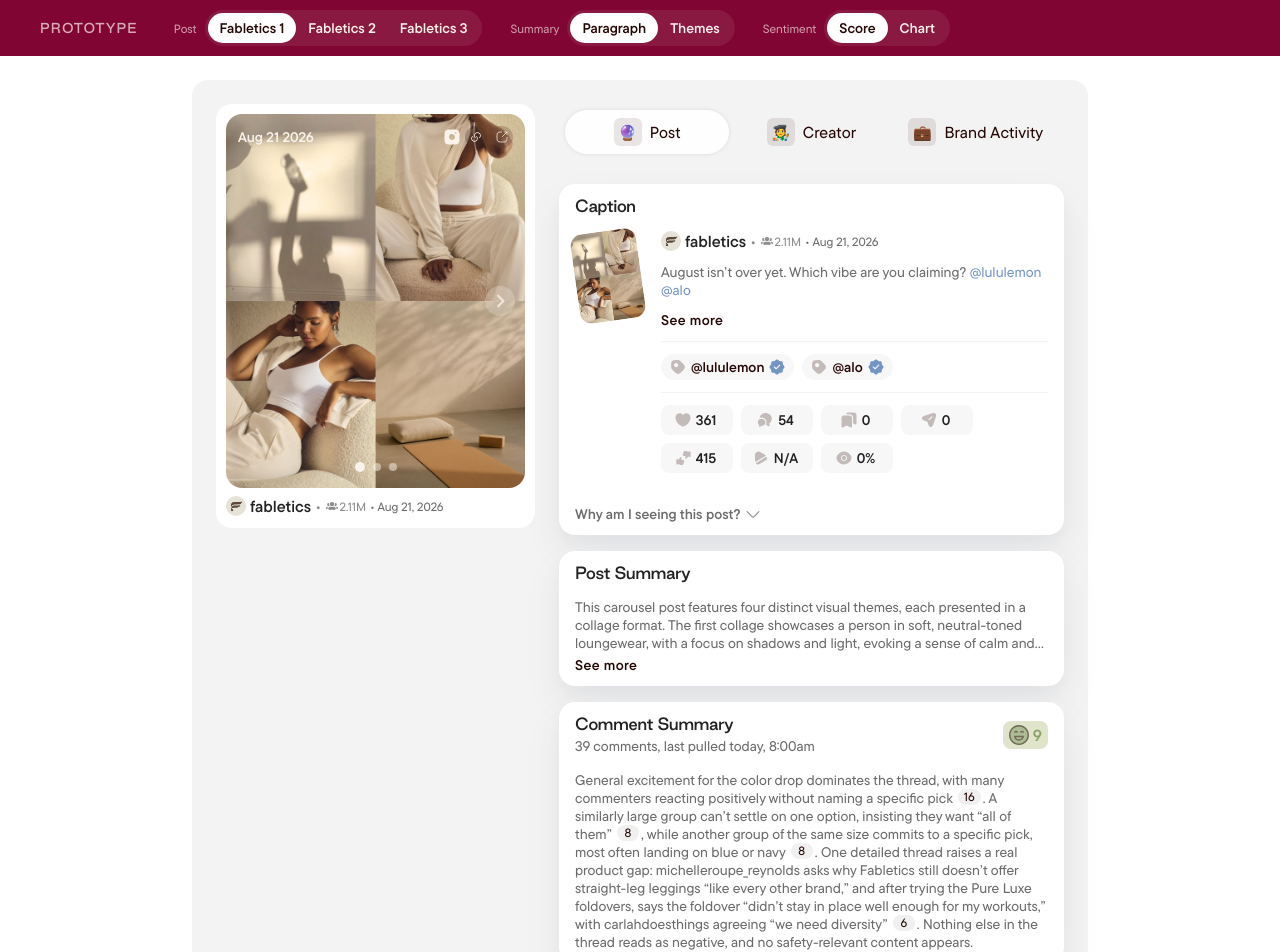
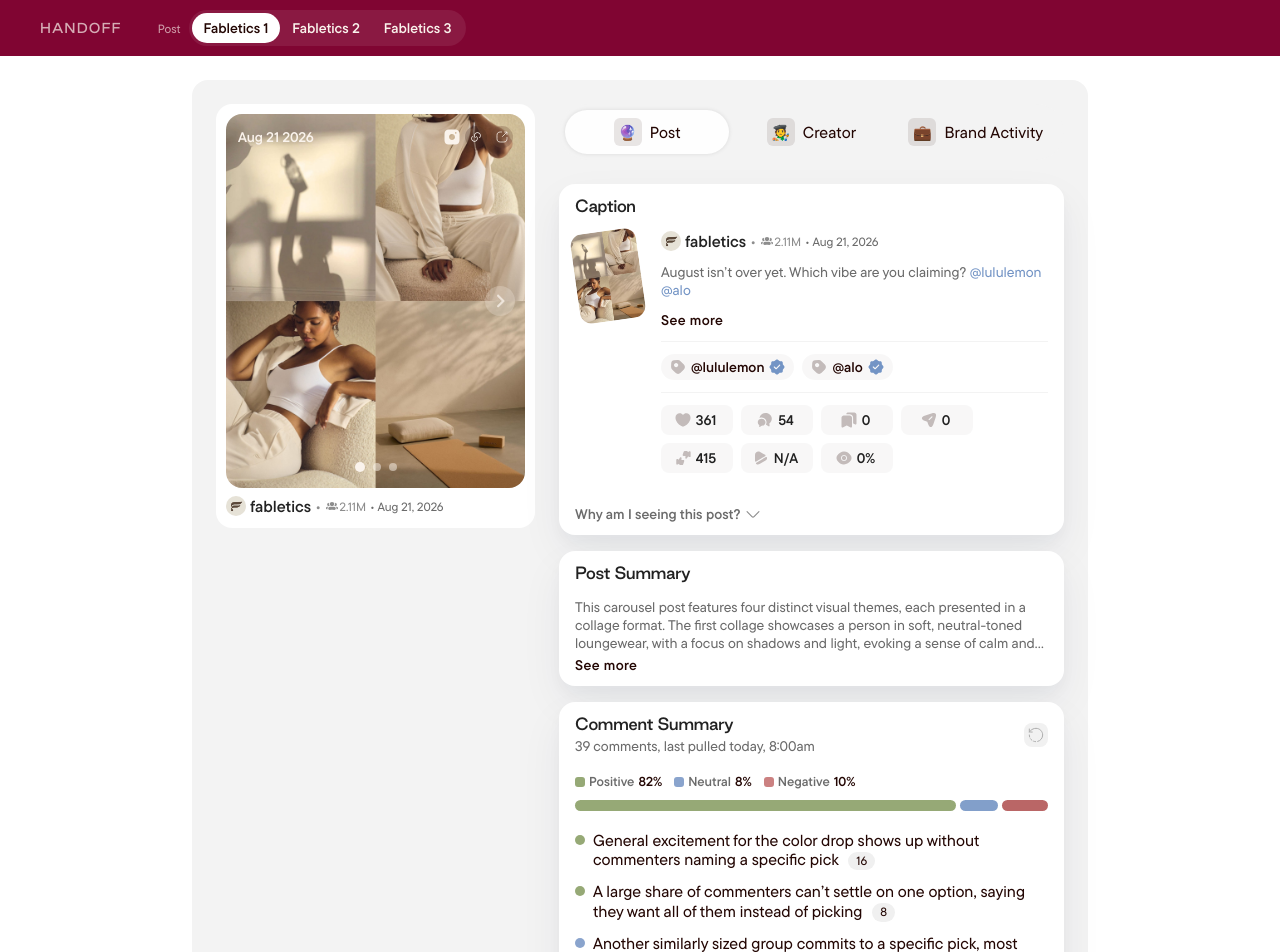
Before and after one commit to shaahana-alt/design-prototypes, a React (Vite) app: page / in a window 1280 px wide. Shown: the top 952 px of the page. Built offline with nearby package versions, Linux system fonts and the light colour scheme.

Commit message:
Lock the handoff prototype to Themes × Chart for all three Fabletics posts.

```diff
--- a/src/App.tsx
+++ b/src/App.tsx
@@ -4,7 +4,7 @@
 import { Icon } from "./Icon";
 import { PrototypeNav } from "./PrototypeNav";
 import { SentimentScore } from "./SentimentScore";
-import { posts, type PostId, type SentimentMode, type SummaryMode } from "./posts";
+import { posts, type PostId } from "./posts";
 
 function CreatorMeta({ date, followers }: { date: string; followers: string }) {
   return (
@@ -25,8 +25,6 @@
 
 export default function App() {
   const [postId, setPostId] = useState<PostId>("1");
-  const [summaryMode, setSummaryMode] = useState<SummaryMode>("paragraph");
-  const [sentimentMode, setSentimentMode] = useState<SentimentMode>("score");
   const [tab, setTab] = useState<"post" | "creator" | "brand">("post");
   const [captionOpen, setCaptionOpen] = useState(false);
   const [summaryOpen, setSummaryOpen] = useState(false);
@@ -53,17 +51,7 @@
 
   return (
     <>
-      <PrototypeNav
-        postId={postId}
-        summaryMode={summaryMode}
-        sentimentMode={sentimentMode}
-        onPost={switchPost}
-        onSummary={(mode) => {
-          setSummaryMode(mode);
-          setOpenThread(null);
-        }}
-        onSentiment={setSentimentMode}
-      />
+      <PrototypeNav postId={postId} onPost={switchPost} />
       <main className="app">
         <aside className="media-col">
           <div className="media-shell">
@@ -292,26 +280,30 @@
                       {post.commentCount} comments, {post.pulled}
                     </p>
                   </div>
-                  {sentimentMode === "score" ? (
-                    <SentimentScore
-                      score={post.score}
-                      mode={sentimentMode}
-                      sentiment={post.sentiment}
-                      tone={post.scoreTone}
-                    />
-                  ) : null}
+                  <span className="comment-refresh-wrap">
+                    <button
+                      className="comment-refresh"
+                      type="button"
+                      aria-label="Refresh"
+                      aria-describedby="comment-refresh-tip"
+                    >
+                      <Icon src={assets.refresh} size={16} />
+                    </button>
+                    <span className="comment-refresh-tip" id="comment-refresh-tip" role="tooltip">
+                      Click refresh for the latest{" "}
+                      <span className="comment-refresh-tip-end">comment data.</span>
+                    </span>
+                  </span>
                 </div>
-                {sentimentMode === "chart" ? (
-                  <SentimentScore
-                    score={post.score}
-                    mode={sentimentMode}
-                    sentiment={post.sentiment}
-                    tone={post.scoreTone}
-                  />
-                ) : null}
+                <SentimentScore
+                  score={post.score}
+                  mode="chart"
+                  sentiment={post.sentiment}
+                  tone={post.scoreTone}
+                />
                 <CommentSummary
                   post={post}
-                  mode={summaryMode}
+                  mode="themes"
                   openThread={openThread}
                   onOpen={setOpenThread}
                   onClose={() => setOpenThread(null)}
--- a/src/CommentSummary.tsx
+++ b/src/CommentSummary.tsx
@@ -45,7 +45,6 @@
                       id={`theme-${theme.id}`}
                       comments={theme.comments}
                       count={theme.count}
-                      labeled
                       open={openThread === `theme-${theme.id}`}
                       onOpen={onOpen}
                       onClose={onClose}
--- a/src/PrototypeNav.tsx
+++ b/src/PrototypeNav.tsx
@@ -1,84 +1,36 @@
-import type { PostId, SentimentMode, SummaryMode } from "./posts";
+import type { PostId } from "./posts";
 
 type PrototypeNavProps = {
   postId: PostId;
-  summaryMode: SummaryMode;
-  sentimentMode: SentimentMode;
   onPost: (id: PostId) => void;
-  onSummary: (mode: SummaryMode) => void;
-  onSentiment: (mode: SentimentMode) => void;
 };
 
-function Segment<T extends string>({
-  label,
-  value,
-  options,
-  onChange,
-}: {
-  label: string;
-  value: T;
-  options: { id: T; label: string }[];
-  onChange: (value: T) => void;
-}) {
+export function PrototypeNav({ postId, onPost }: PrototypeNavProps) {
   return (
+    <header className="proto-bar">
+      <p className="proto-kicker">Handoff</p>
       <div className="proto-group">
-      <p className="proto-label">{label}</p>
-      <div className="proto-seg" role="group" aria-label={label}>
-        {options.map((option) => (
+        <p className="proto-label">Post</p>
+        <div className="proto-seg" role="group" aria-label="Post">
+          {(
+            [
+              { id: "1", label: "Fabletics 1" },
+              { id: "2", label: "Fabletics 2" },
+              { id: "3", label: "Fabletics 3" },
+            ] as const
+          ).map((option) => (
             <button
               key={option.id}
-            className={value === option.id ? "is-active" : ""}
+              className={postId === option.id ? "is-active" : ""}
               type="button"
-            aria-pressed={value === option.id}
-            onClick={() => onChange(option.id)}
+              aria-pressed={postId === option.id}
+              onClick={() => onPost(option.id)}
             >
               {option.label}
             </button>
           ))}
         </div>
       </div>
-  );
-}
-
-export function PrototypeNav({
-  postId,
-  summaryMode,
-  sentimentMode,
-  onPost,
-  onSummary,
-  onSentiment,
-}: PrototypeNavProps) {
-  return (
-    <header className="proto-bar">
-      <p className="proto-kicker">Prototype</p>
-      <Segment
-        label="Post"
-        value={postId}
-        onChange={onPost}
-        options={[
-          { id: "1", label: "Fabletics 1" },
-          { id: "2", label: "Fabletics 2" },
-          { id: "3", label: "Fabletics 3" },
-        ]}
-      />
-      <Segment
-        label="Summary"
-        value={summaryMode}
-        onChange={onSummary}
-        options={[
-          { id: "paragraph", label: "Paragraph" },
-          { id: "themes", label: "Themes" },
-        ]}
-      />
-      <Segment
-        label="Sentiment"
-        value={sentimentMode}
-        onChange={onSentiment}
-        options={[
-          { id: "score", label: "Score" },
-          { id: "chart", label: "Chart" },
-        ]}
-      />
     </header>
   );
 }
--- a/src/assets.ts
+++ b/src/assets.ts
@@ -36,6 +36,7 @@
   sentimentPositive: file("/assets/sentiment-positive.svg"),
   arrowLeft: file("/assets/icon-arrow-left.svg"),
   arrowRight: file("/assets/icon-arrow-right.svg"),
+  refresh: file("/assets/icon-refresh.svg"),
   shakira: file("/assets/avatar-shakira.png"),
   themeDot1: file("/assets/theme-dot-1.svg"),
   themeDot2: file("/assets/theme-dot-2.svg"),
--- a/src/index.css
+++ b/src/index.css
@@ -192,6 +192,59 @@
   padding: 10px 40px;
   background: var(--color-maroon);
   color: var(--color-parchment);
+}
+
+.comment-refresh-wrap {
+  position: relative;
+  display: inline-flex;
+}
+
+.comment-refresh {
+  display: inline-flex;
+  align-items: center;
+  justify-content: center;
+  padding: 4px;
+  border: 0;
+  border-radius: 8px;
+  background: #f1f1f1;
+  cursor: pointer;
+}
+
+.comment-refresh .icon,
+.comment-refresh img {
+  display: block;
+  width: 16px;
+  height: 16px;
+}
+
+.comment-refresh-tip {
+  display: none;
+  position: absolute;
+  top: calc(100% + 8px);
+  right: 0;
+  z-index: 20;
+  width: max-content;
+  max-width: 240px;
+  padding: 6px 12px;
+  background: var(--color-black);
+  border: 0;
+  border-radius: 8px;
+  box-shadow: none;
+  color: var(--color-parchment);
+  font-family: var(--font-body);
+  font-size: 14px;
+  font-weight: 400;
+  line-height: 1.5;
+  text-wrap: pretty;
+}
+
+.comment-refresh-tip-end {
+  white-space: nowrap;
+}
+
+.comment-refresh-wrap:hover .comment-refresh-tip,
+.comment-refresh-wrap:focus-within .comment-refresh-tip {
+  display: block;
 }
 
 .proto-kicker {
@@ -537,7 +590,7 @@
 }
 
 .comment-card {
-  gap: 16px;
+  gap: 20px;
 }
 
 .section-title {
@@ -834,7 +887,7 @@
 .sentiment-breakdown {
   display: flex;
   flex-direction: column;
-  gap: 16px;
+  gap: 12px;
 }
 
 .sentiment-legend {
@@ -1223,21 +1276,31 @@
 
 .comment-who {
   display: flex;
-  align-items: center;
-  gap: 4px;
+  align-items: baseline;
+  flex-wrap: nowrap;
+  justify-content: flex-start;
+  gap: 6px;
+  width: fit-content;
+  max-width: 100%;
 }
 
 .comment-name {
   margin: 0;
+  min-width: 0;
+  overflow: hidden;
+  text-overflow: ellipsis;
+  white-space: nowrap;
   font-size: 16px;
   font-weight: 600;
 }
 
 .comment-time {
   margin: 0;
+  flex: 0 0 auto;
   font-size: 14px;
   font-weight: 400;
   color: var(--color-gray-700);
+  white-space: nowrap;
 }
 
 .comment-text {
```
Also changed, not shown: public/assets/icon-refresh.svg (added). Lines whose indentation alone changed are shown as unchanged.
